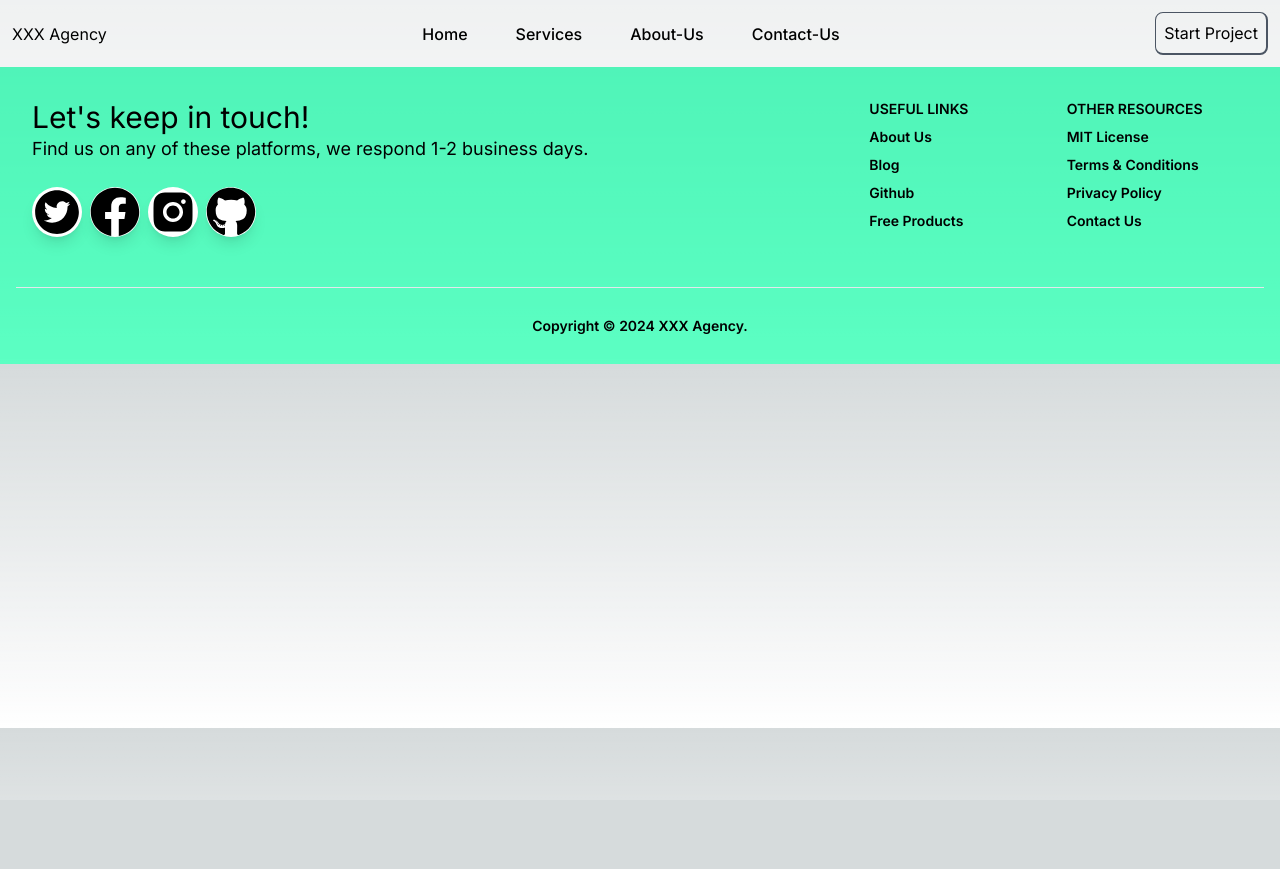
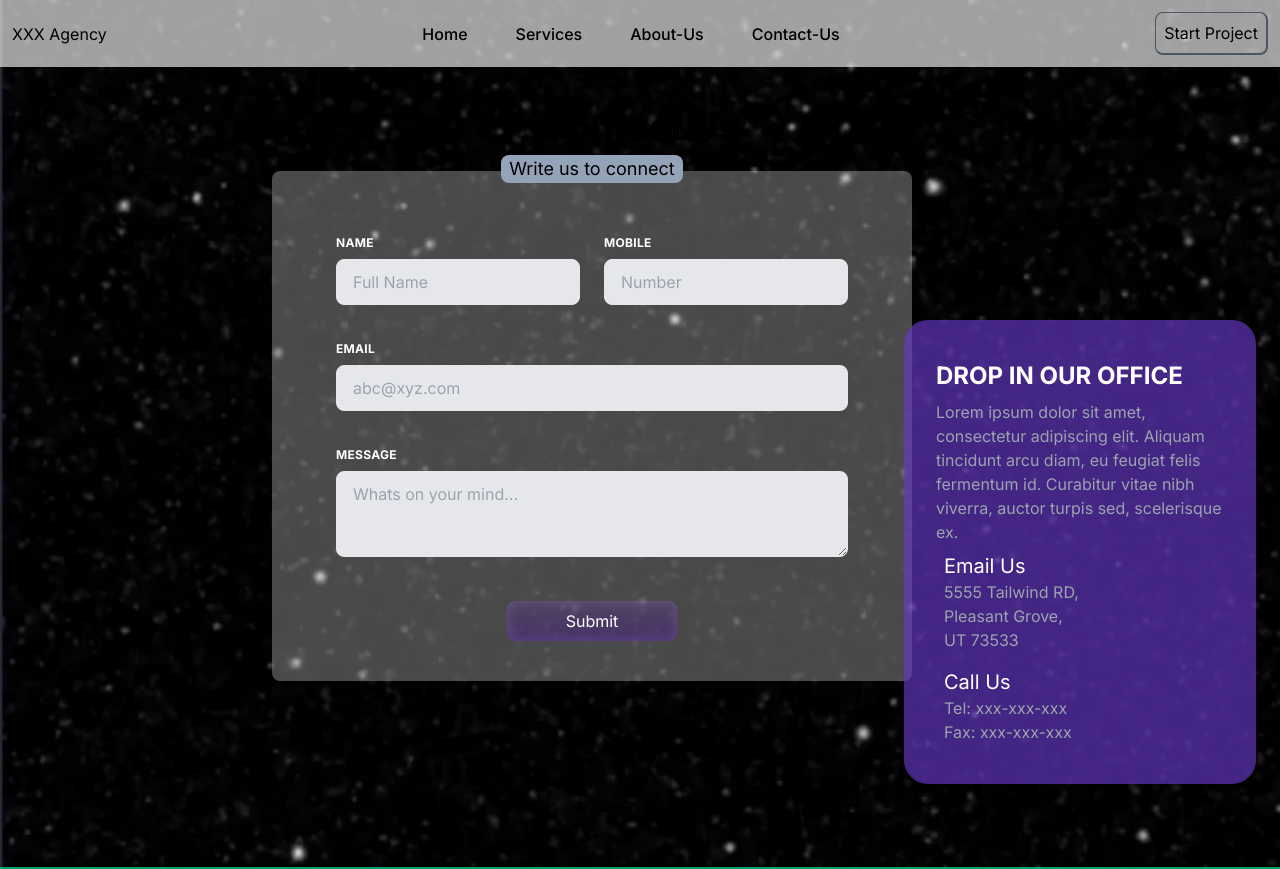
Before and after one commit to Pushh02/WebAgency, a Next.js app: page /contact in a window 1280 px wide. Shown: the top 869 px of the page. Before the commit the page ends 800 px from the top, so only its background shows below. Built offline with nearby package versions, Linux system fonts and the light colour scheme.

Commit message:
contact us done

```diff
--- a/app/(routes)/contact/page.tsx
+++ b/app/(routes)/contact/page.tsx
@@ -1,7 +1,138 @@
+"use client";
+
+import { ReactHTMLElement } from "react";
+
 const Contact = () => {
-    return (
-        <div></div>
-     );
-}
+  const handleSubmit = (e: React.MouseEvent<HTMLButtonElement>) => {
+    e.preventDefault();
+    const form = document.getElementById("contact") as HTMLFormElement;
+    const formData = new FormData(form);
+    console.log(e);
+    formData.forEach((k, v) => {
+      console.log(k, " :: ", v);
+    });
+  };
+  return (
+    <main className="w-screen h-screen flex justify-start items-center flex-col pt-10   ">
+      <h1 className="text-4xl font-extrabold">Contact Us</h1>
+      <div className="absolute mt-12 -ml-24 bg-slate-400 pl-2 pr-2 rounded-lg w-fit">
+        <h1 className="text-lg">Write us to connect</h1>
+      </div>
+      <div className="bg-[#ffffff49] mt-6 -ml-24 p-16 rounded-lg">
+        <div>
+          {/* form */}
+          <form id="contact" className="w-full max-w-lg">
+            <div className="flex flex-wrap -mx-3 mb-6">
+              <div className="w-full md:w-1/2 px-3 mb-6 md:mb-0">
+                <label
+                  className="block uppercase tracking-wide text-white text-xs font-bold mb-2" /*for="grid-first-name"*/
+                >
+                  Name
+                </label>
+                <input
+                  className="appearance-none block w-full bg-gray-200 text-black border rounded-lg py-3 px-4 mb-3 leading-tight focus:outline-none focus:bg-white"
+                  id="grid-name"
+                  type="text"
+                  name="name"
+                  placeholder="Full Name"
+                />
+              </div>
+              <div className="w-full md:w-1/2 px-3">
+                <label
+                  className="block uppercase tracking-wide text-white text-xs font-bold mb-2" /*for="grid-last-name"*/
+                >
+                  Mobile
+                </label>
+                <input
+                  className="appearance-none block w-full bg-gray-200 text-black border border-gray-200 rounded-lg py-3 px-4 leading-tight focus:outline-none focus:bg-white focus:border-gray-500"
+                  id="grid-mobile-no"
+                  type="number"
+                  name="number"
+                  placeholder="Number"
+                />
+              </div>
+            </div>
+            <div className="flex flex-wrap -mx-3 mb-6">
+              <div className="w-full px-3">
+                <label
+                  className="block uppercase tracking-wide text-white text-xs font-bold mb-2" /*for="grid-password"*/
+                >
+                  Email
+                </label>
+                <input
+                  className="appearance-none block w-full bg-gray-200 text-black border border-gray-200 rounded-lg py-3 px-4 mb-3 leading-tight focus:outline-none focus:bg-white focus:border-gray-500"
+                  id="grid-email"
+                  type="email"
+                  name="email"
+                  placeholder="abc@xyz.com"
+                />
+              </div>
+            </div>
+            <div className="flex flex-wrap -mx-3 mb-2">
+              <div className="w-full px-3">
+                <label
+                  className="block uppercase tracking-wide text-white text-xs font-bold mb-2" /*for="grid-password"*/
+                >
+                  Message
+                </label>
+                <textarea
+                rows={3}
+                  placeholder="Whats on your mind..."
+                  name="message"
+                  className="appearance-none block w-full bg-gray-200 text-black border border-gray-200 rounded-lg py-3 px-4 mb-3 leading-tight focus:outline-none focus:bg-white focus:border-gray-500"></textarea>
+              </div>
+            </div>
+            <div className="flex flex-wrap mt-8 -mb-6 place-content-center">
+              <div className="w-1/3">
+                <button
+                  onClick={handleSubmit}
+                  className="py-2 button-primary text-center text-white cursor-pointer rounded-lg w-full">
+                  Submit
+                </button>
+              </div>
+            </div>
+          </form>
+        </div>
+      </div>
+
+      {/*  */}
+      <div className="w-[22rem] h-fit px-8 py-8 ml-auto bg-[#6639c7a8] rounded-3xl mr-2 absolute bottom-4 right-4">
+        <div className="flex flex-col text-white">
+          <h1 className="font-bold uppercase text-2xl my-2">
+            Drop in our office
+          </h1>
+          <p className="text-gray-400">
+            Lorem ipsum dolor sit amet, consectetur adipiscing elit. Aliquam
+            tincidunt arcu diam, eu feugiat felis fermentum id. Curabitur vitae
+            nibh viverra, auctor turpis sed, scelerisque ex.
+          </p>
+
+          <div className="flex my-2 w-2/3 lg:w-1/2">
+            <div className="flex flex-col">
+              <i className="fas fa-map-marker-alt pt-2 pr-2" />
+            </div>
+            <div className="flex flex-col">
+              <h2 className="text-xl">Email Us</h2>
+              <p className="text-gray-400">
+                5555 Tailwind RD, Pleasant Grove, UT 73533
+              </p>
+            </div>
+          </div>
+
+          <div className="flex my-2 w-2/3 lg:w-1/2">
+            <div className="flex flex-col">
+              <i className="fas fa-phone-alt pt-2 pr-2" />
+            </div>
+            <div className="flex flex-col">
+              <h2 className="text-xl">Call Us</h2>
+              <p className="text-gray-400">Tel: xxx-xxx-xxx</p>
+              <p className="text-gray-400">Fax: xxx-xxx-xxx</p>
+            </div>
+          </div>
+        </div>
+      </div>
+    </main>
+  );
+};
 
 export default Contact;
--- a/app/(routes)/layout.tsx
+++ b/app/(routes)/layout.tsx
@@ -7,11 +7,11 @@ const Layout = ({
   children: React.ReactNode;
 }>) => {
   return (
-    <>
+    <main className="bg-bg-image bg-cover ">
       <Navbar />
       {children}
       <Footer />
-    </>
+    </main>
   );
 };
 
--- a/app/globals.css
+++ b/app/globals.css
@@ -205,3 +205,13 @@ html.lenis, html.lenis body {
     transform: translateX(105%);
   }
 }
+
+
+/* to remove arrow from number type input */
+@layer base {
+  input[type="number"]::-webkit-inner-spin-button,
+  input[type="number"]::-webkit-outer-spin-button {
+    -webkit-appearance: none;
+    margin: 0;
+  }
+}
--- a/components/Navbar.tsx
+++ b/components/Navbar.tsx
@@ -19,16 +19,16 @@ const Navbar = () => {
         XXX Agency
       </Link>
       <div id="nav-menu" className="hidden md:flex gap-x-12">
-        <Link href={"#"} className="text-black font-medium hover:text-blue">
+        <Link href={"/"} className="text-black font-medium hover:text-blue">
           Home
         </Link>
-        <Link href={"#"} className="text-black font-medium hover:text-blue">
+        <Link href={"/services"} className="text-black font-medium hover:text-blue">
           Services
         </Link>
-        <Link href={"#"} className="text-black font-medium hover:text-blue">
+        <Link href={"/aboutus"} className="text-black font-medium hover:text-blue">
           About-Us
         </Link>
-        <Link href={"#"} className="text-black font-medium hover:text-blue">
+        <Link href={"/contact"} className="text-black font-medium hover:text-blue">
           Contact-Us
         </Link>
         {/* <Store /> */}
--- a/tailwind.config.ts
+++ b/tailwind.config.ts
@@ -12,6 +12,7 @@ const config: Config = {
         "gradient-radial": "radial-gradient(var(--tw-gradient-stops))",
         "gradient-conic":
           "conic-gradient(from 180deg at 50% 50%, var(--tw-gradient-stops))",
+        "bg-image":"url('/bg.png')",
       },
       colors: {
         "greyish-blue": "#232D3F",
```
Also changed, not shown: public/bg.png (added).
